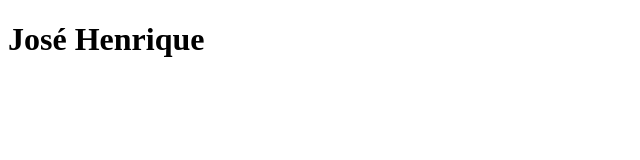
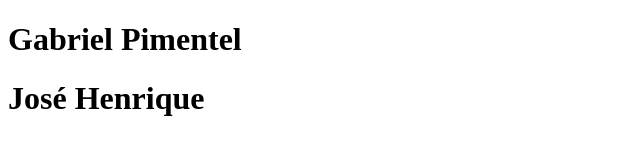
Before and after one commit to 56165316/usando-git_e-github2, a plain HTML site: page index.html in a window 1280 px wide. Shown: the whole page, without its empty margins (0-640 px from the left). Drawn offline with Linux system fonts and the light colour scheme.

Commit message:
add nome

```diff
--- a/index.html
+++ b/index.html
@@ -8,6 +8,7 @@
 </head>
 
 <body>
+   <h1>Gabriel Pimentel</h1>
    <h1>José Henrique</h1>
 </body>
 
```
